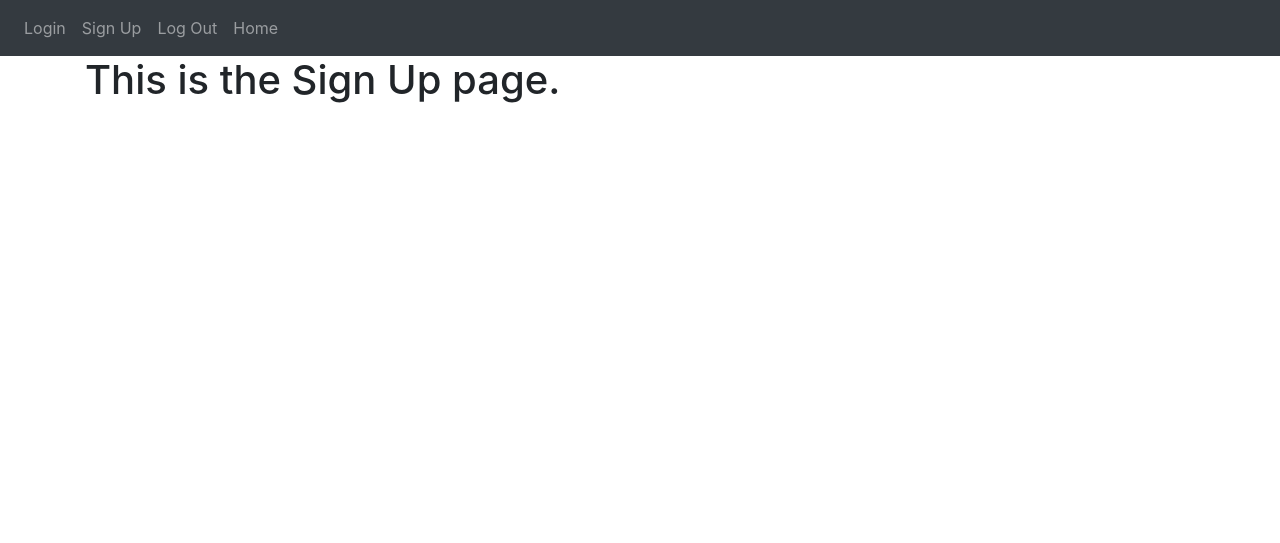
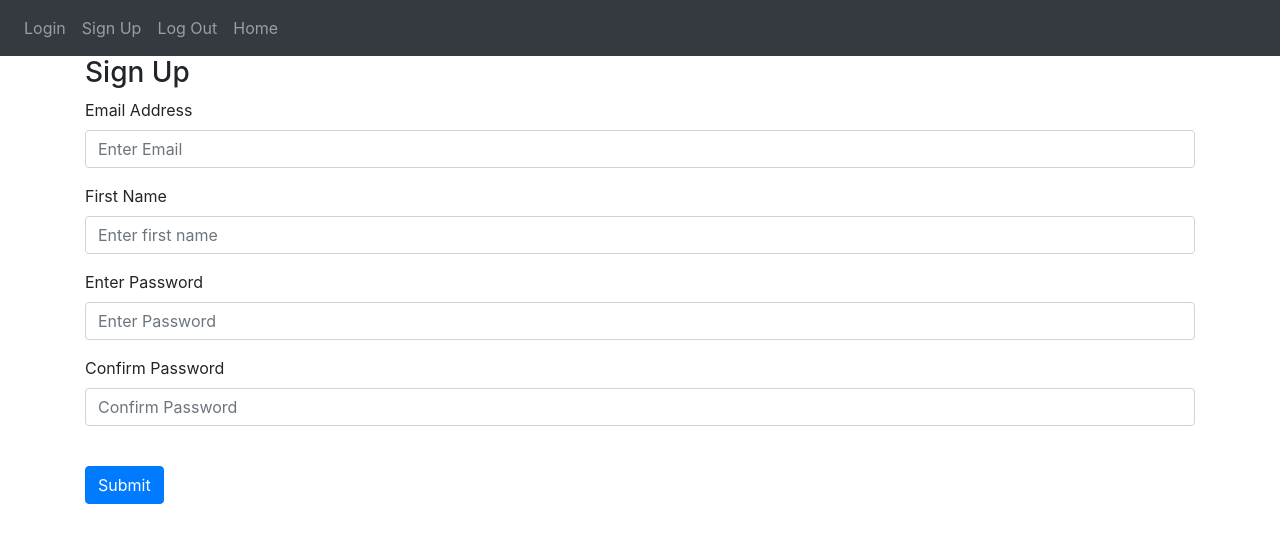
Before and after one commit to rohitchauraisa1997/flask-notes, a Flask app: page /sign_up in a window 1280 px wide. Shown: the top 543 px of the page. Run offline with Flask 2, Linux system fonts and the light colour scheme; some libraries are stand-ins or nearby versions.

Commit message:
sign_up template update

```diff
--- a/website/templates/sign_up.html
+++ b/website/templates/sign_up.html
@@ -4,7 +4,60 @@
 {% block title %}
 Sign Up Page
 {%endblock%}
+{% block content %}
+<!--<h1>This is the Sign Up page.</h1>-->
+<form method="POST">
+    <h3 allign="center"> Sign Up</h3>
+    <div class="form-group">
+        <label for="email">Email Address</label>
+        <input
+            type="email"
+            class="form-control"
+            id="email"
+            name="email"
+            placeholder="Enter Email"
+        />
 
-{% block content %}
-<h1>This is the Sign Up page.</h1>
+    </div>
+
+    <div class="form-group">
+        <label for="firstName">First Name</label>
+        <input
+            type="text"
+            class="form-control"
+            id="firstName"
+            name="firstName"
+            placeholder="Enter first name"
+        />
+
+    </div>
+
+    <div class="form-group">
+        <label for="password1">Enter Password</label>
+        <input
+            type="password"
+            class="form-control"
+            id="password1"
+            name="password1"
+            placeholder="Enter Password"
+        />
+
+    </div>
+
+    <div class="form-group">
+        <label for="password2">Confirm Password</label>
+        <input
+            type="password"
+            class="form-control"
+            id="password2"
+            name="password2"
+            placeholder="Confirm Password"
+        />
+
+    </div>
+
+    <br />
+    <button type="submit" class="btn btn-primary">Submit</button>
+
+</form>
 {% endblock %}
```
